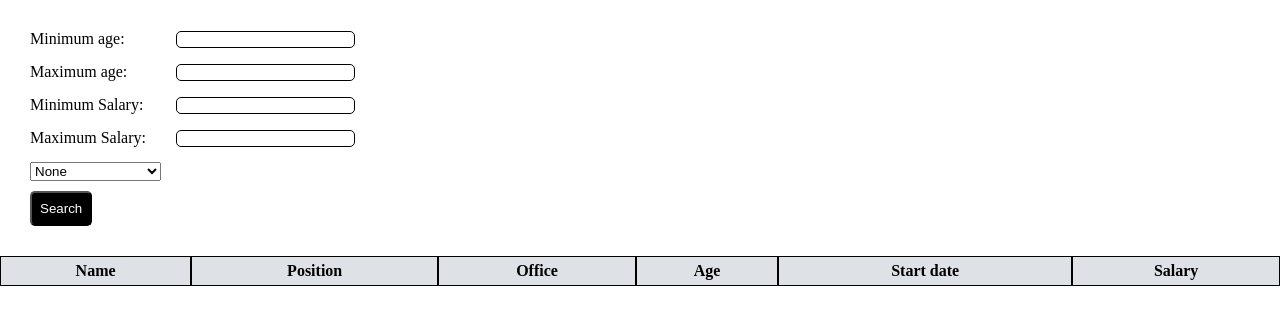
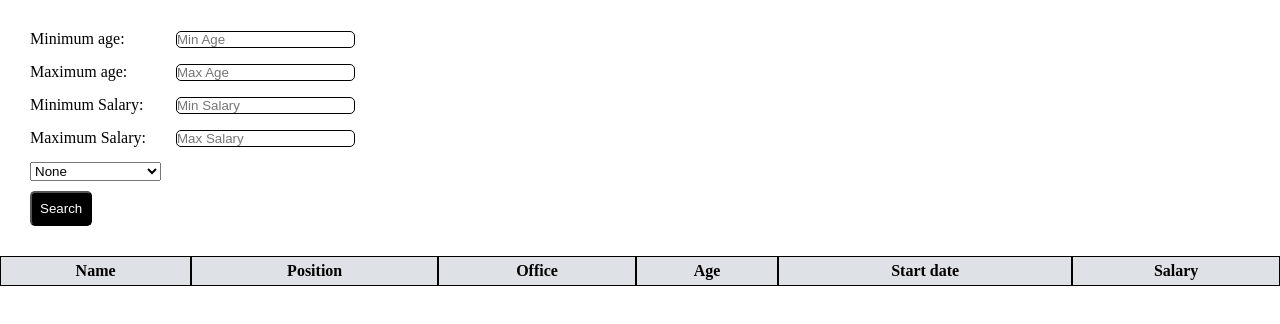
Before and after one commit to Siar416/automaticfollowupsystem, a plain HTML site: page index.html in a window 1280 px wide. Drawn offline with Linux system fonts and the light colour scheme; no server answers.

Commit message:
Added placeholder text for input fields

```diff
--- a/index.html
+++ b/index.html
@@ -12,19 +12,37 @@
       <tbody>
         <tr>
           <td>Minimum age:</td>
-          <td><input type="text" id="min-age" name="min" /></td>
+          <td>
+            <input type="text" id="min-age" name="min" placeholder="Min Age" />
+          </td>
         </tr>
         <tr>
           <td>Maximum age:</td>
-          <td><input type="text" id="max-age" name="max" /></td>
+          <td>
+            <input type="text" id="max-age" name="max" placeholder="Max Age" />
+          </td>
         </tr>
         <tr>
           <td>Minimum Salary:</td>
-          <td><input type="text" id="min-salary" name="min" /></td>
+          <td>
+            <input
+              type="text"
+              id="min-salary"
+              name="min"
+              placeholder="Min Salary"
+            />
+          </td>
         </tr>
         <tr>
           <td>Maximum Salary:</td>
-          <td><input type="text" id="max-salary" name="max" /></td>
+          <td>
+            <input
+              type="text"
+              id="max-salary"
+              name="max"
+              placeholder="Max Salary"
+            />
+          </td>
         </tr>
         <tr>
           <td>
--- a/script.js
+++ b/script.js
@@ -76,8 +76,6 @@ const filterData = (incomingData) => {
       console.log(dropDown.value);
 
       return incomingData.filter((person) => {
-        // @TODO - need to fix the filter
-
         if (
           +person.Employee_Salary >= 100000 &&
           +person.Employee_Salary <= 200000
```
